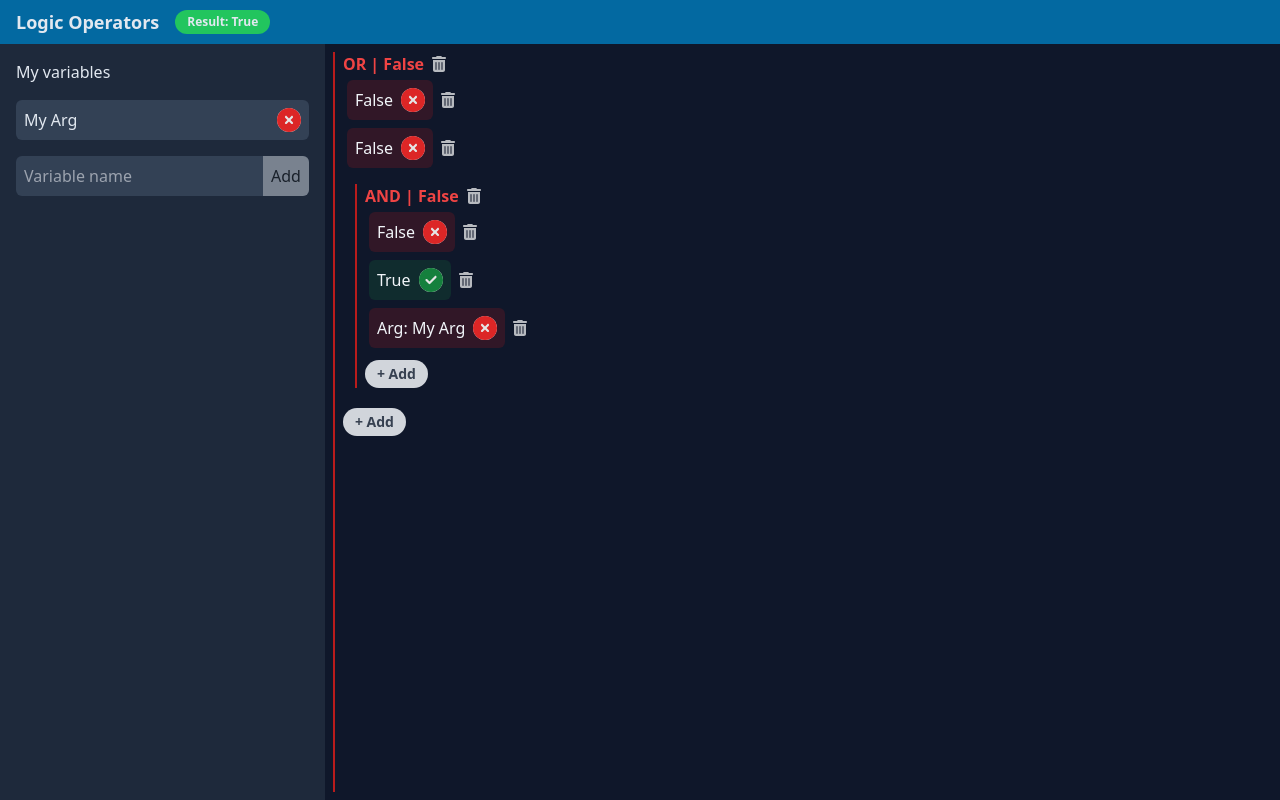
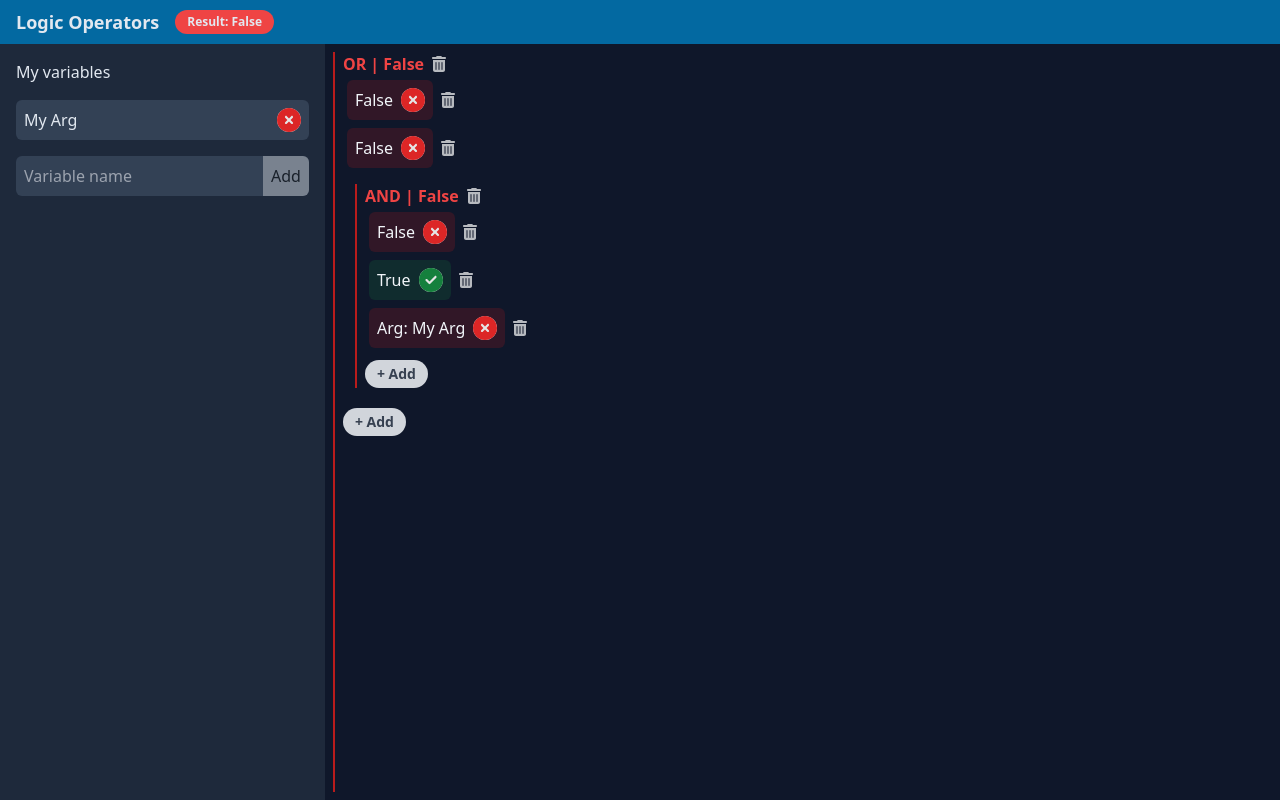
Before and after one commit to zFunx/logical-operators, a Next.js app: page / in a window 1280 px wide. Built offline with nearby package versions, Linux system fonts and the light colour scheme.

Commit message:
Show final result for ops

```diff
--- a/src/components/Nav.js
+++ b/src/components/Nav.js
@@ -1,8 +1,8 @@
 import Badge from '@/components/Badge'
 
-const Nav = () => {
+const Nav = props => {
   return (
-    <nav className="bg-sky-700 px-4 py-2 text-slate-200 font-bold text-lg flex gap-4 items-center">Logic Operators <Badge text="Result: True" isTrue={true} /></nav>
+    <nav className="bg-sky-700 px-4 py-2 text-slate-200 font-bold text-lg flex gap-4 items-center">Logic Operators {props.result != undefined && <Badge text={props.result ? "Result: True" : "Result: False"} isTrue={props.result} />}</nav>
   )
 }
 
--- a/src/pages/index.js
+++ b/src/pages/index.js
@@ -15,6 +15,7 @@ import { createRandomId } from '@/lib/id'
 export default function Home() {
   const [singleConstant, setSingleConstant] = useState(undefined)
   const [singleArg, setSingleArg] = useState(undefined)
+  const [finalResult, setFinalResult] = useState(false)
   const [variables, setVariables] = useState({
     'My Arg': false,
   })
@@ -77,6 +78,7 @@ export default function Home() {
       })
 
       setResults(tempResults)
+      setFinalResult(tempResults['firstOp'])
     }
   }, [ops, variables])
 
@@ -184,7 +186,7 @@ export default function Home() {
 
   return (
     <div className="w-screen h-screen bg-slate-900 flex flex-col">
-      <Nav />
+      <Nav result={finalResult} />
       <div className="flex flex-1">
         <div className='basis-60'>
           <Variables variables={variables} setVariables={setVariables} />
```
